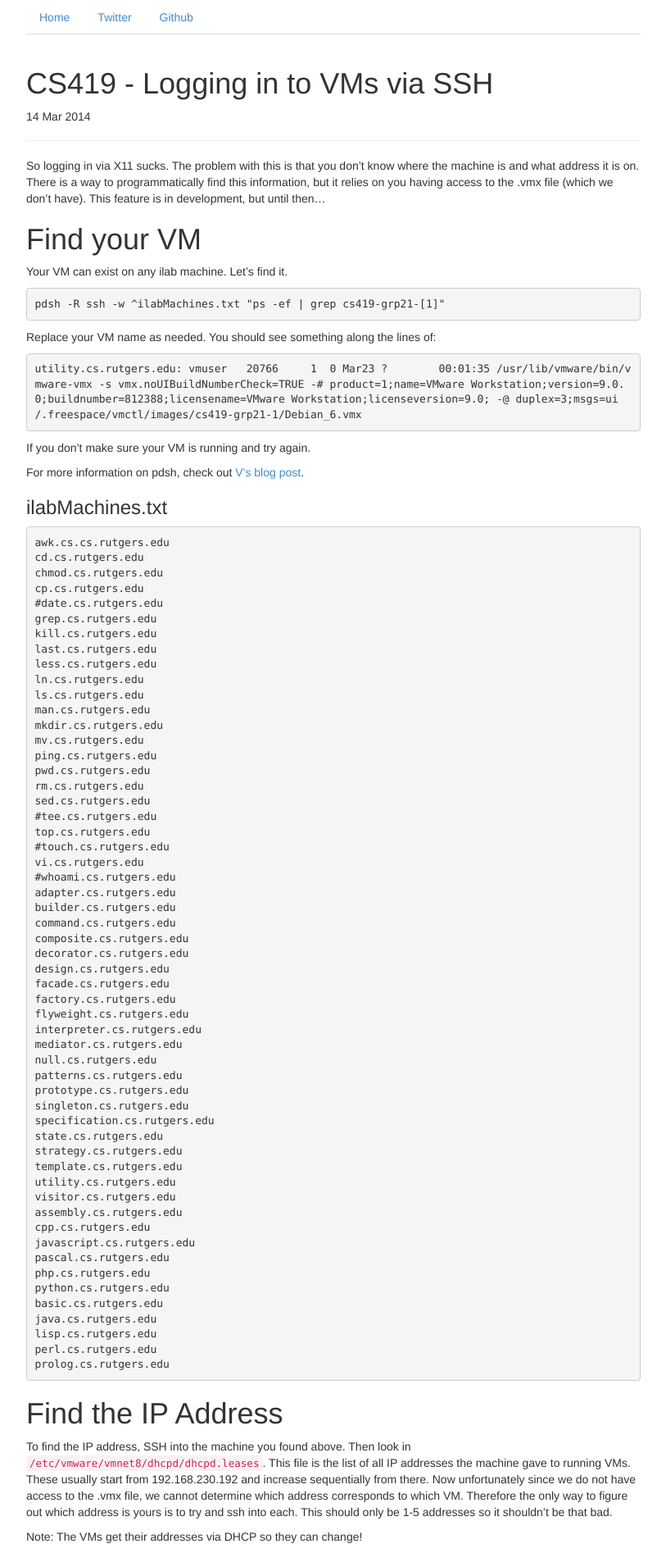
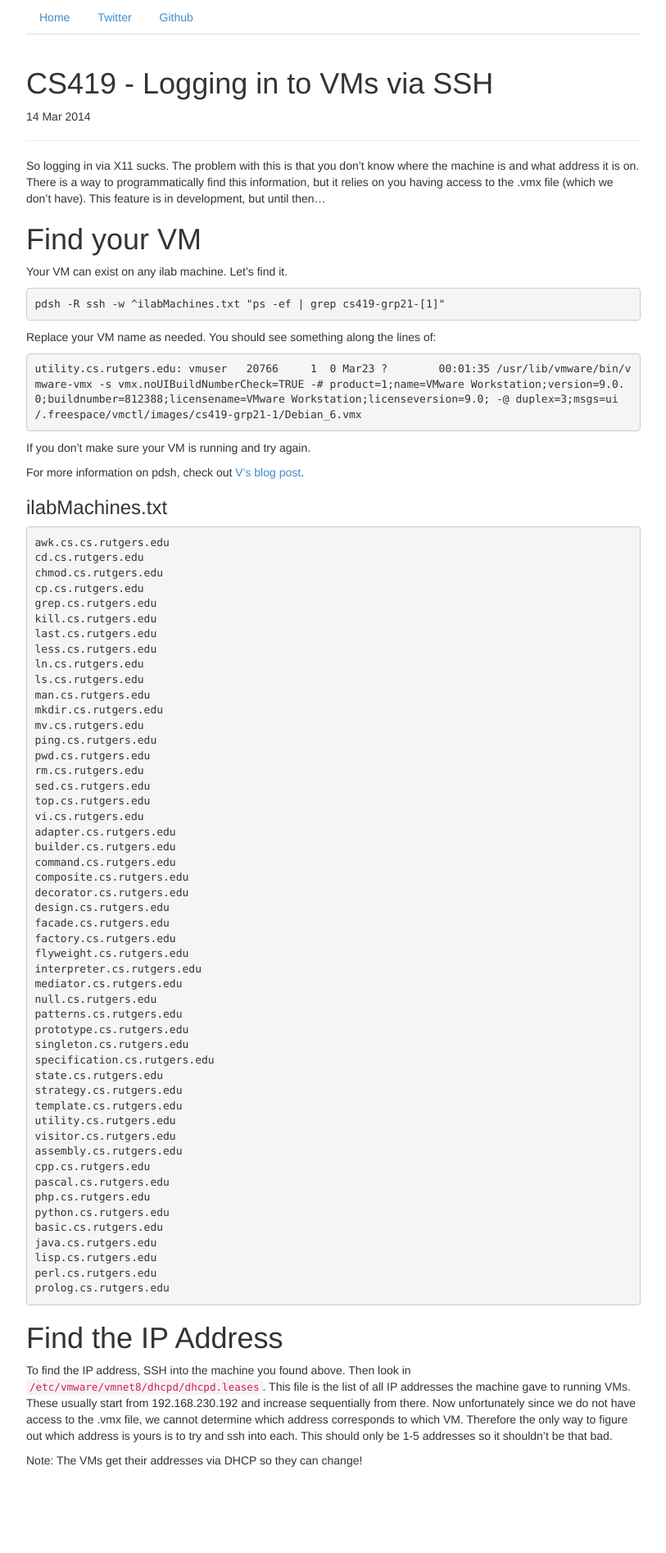
Before and after one commit to wlynch/wlynch.github.io, a Jekyll site: the page built from _posts/2014-03-14-CS419-VM.markdown, in a window 1280 px wide. Shown: the whole page at 82% size, without its empty margins (233-1046 px from the left). Built offline with Jekyll 4.4.1, drawn with Linux system fonts in a browser that asks for light colours; Markdown is read by kramdown in place of the engine named in the settings; after the commit the page ends 1801 px from its top, so only the background shows below that.

````diff
--- a/_includes/ilabMachines.txt
+++ b/_includes/ilabMachines.txt
@@ -2,7 +2,6 @@
 	cd.cs.rutgers.edu
 	chmod.cs.rutgers.edu
 	cp.cs.rutgers.edu
-	#date.cs.rutgers.edu
 	grep.cs.rutgers.edu
 	kill.cs.rutgers.edu
 	last.cs.rutgers.edu
@@ -16,11 +15,8 @@
 	pwd.cs.rutgers.edu
 	rm.cs.rutgers.edu
 	sed.cs.rutgers.edu
-	#tee.cs.rutgers.edu
 	top.cs.rutgers.edu
-	#touch.cs.rutgers.edu
 	vi.cs.rutgers.edu
-	#whoami.cs.rutgers.edu
 	adapter.cs.rutgers.edu
 	builder.cs.rutgers.edu
 	command.cs.rutgers.edu
@@ -44,7 +40,6 @@
 	visitor.cs.rutgers.edu
 	assembly.cs.rutgers.edu
 	cpp.cs.rutgers.edu
-	javascript.cs.rutgers.edu
 	pascal.cs.rutgers.edu
 	php.cs.rutgers.edu
 	python.cs.rutgers.edu
--- a/_posts/2014-03-14-pdsh-disable-motd.markdown
+++ b/_posts/2014-03-14-pdsh-disable-motd.markdown
@@ -10,3 +10,5 @@
 ```
 export PDSH_SSH_ARGS_APPEND=-oLogLevel=Error
 ```
+
+### Edit:
````
Also changed, not shown: 1 other file.
